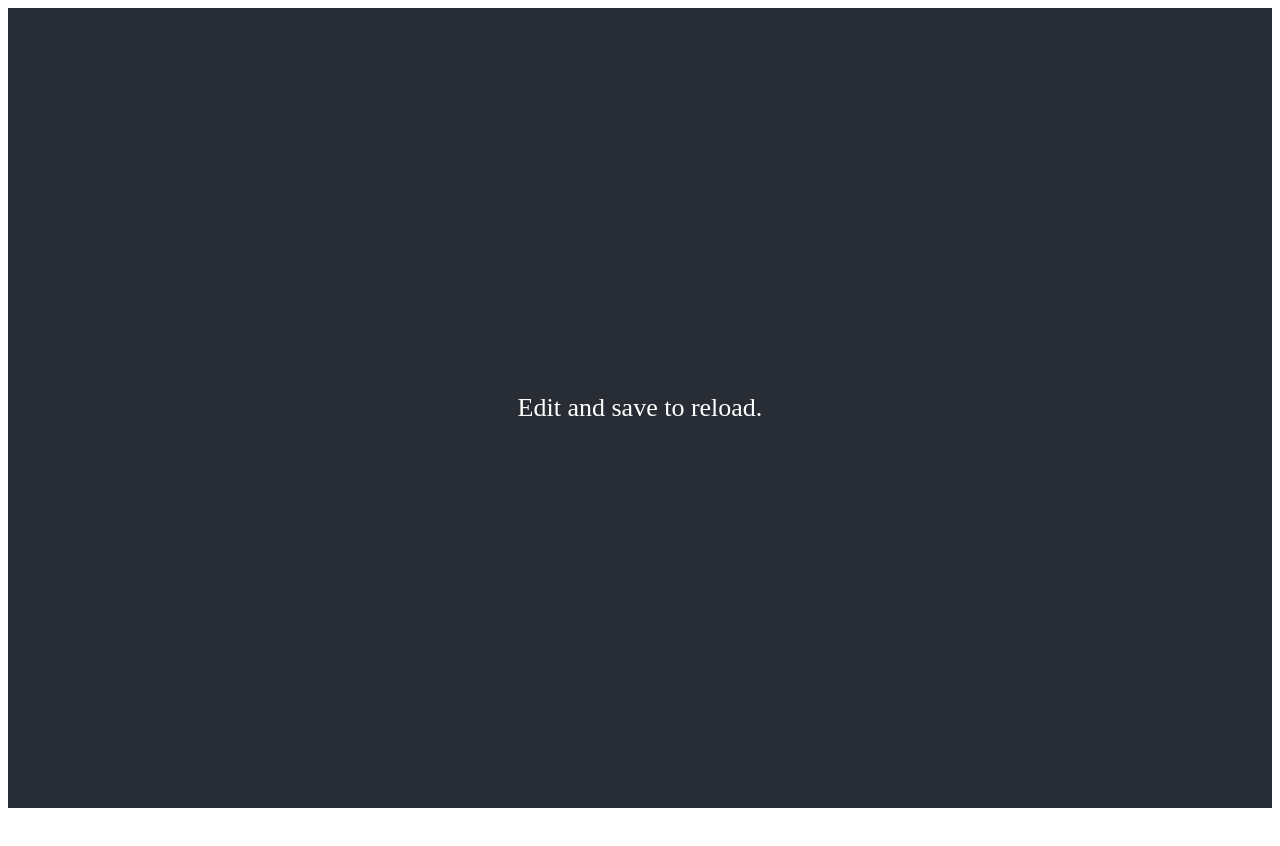
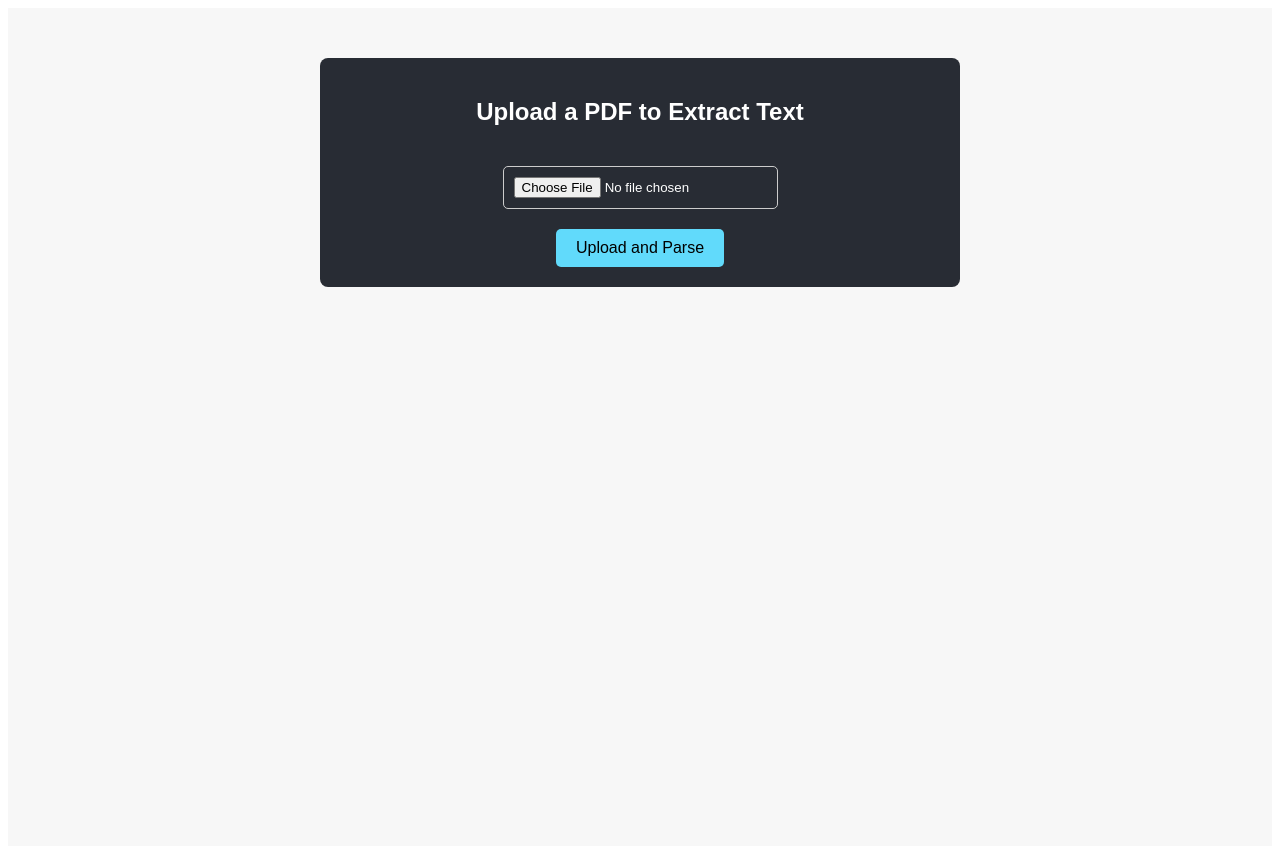
Before and after one commit to Umarrrrrrrrrrrrrrrr/resume_checker, a React (Create React App) app: page / in a window 1280 px wide. Shown: the top 846 px of the page. Before the commit the page ends 816 px from the top, so only its background shows below. Built offline with nearby package versions, Linux system fonts and the light colour scheme.

Commit message:
making place where pdf can be added in the frontend

```diff
--- a/src/App.js
+++ b/src/App.js
@@ -1,14 +1,70 @@
-
 import './App.css';
+import { useState } from 'react';
 
 function App() {
+  const [file, setFile] = useState(null);
+
+  const handleFileChange = (e) => {
+    setFile(e.target.files[0]);
+  };
+
+  const handleUpload = async () => {
+    if (!file) return alert("Please select a PDF file");
+
+    const formData = new FormData();
+    formData.append('pdf', file);
+
+    const response = await fetch('http://localhost:8000/upload/', {
+      method: 'POST',
+      body: formData,
+    });
+
+    const data = await response.json();
+    alert(`Extracted text:\n${data.text}`);
+  };
+
   return (
-    <div className="App">
-      <header className="App-header">
-
-        <p>
-          Edit and save to reload.
-        </p>
+    <div style={{
+      textAlign: 'center',
+      padding: '50px',
+      fontFamily: 'Arial, sans-serif',
+      backgroundColor: '#f7f7f7',
+      minHeight: '100vh'
+    }}>
+      <header style={{
+        backgroundColor: '#282c34',
+        padding: '20px',
+        color: 'white',
+        borderRadius: '8px',
+        maxWidth: '600px',
+        margin: '0 auto'
+      }}>
+        <h2>Upload a PDF to Extract Text</h2>
+        <input
+          type="file"
+          accept="application/pdf"
+          onChange={handleFileChange}
+          style={{
+            margin: '20px 0',
+            padding: '10px',
+            borderRadius: '5px',
+            border: '1px solid #ccc'
+          }}
+        />
+        <br />
+        <button
+          onClick={handleUpload}
+          style={{
+            padding: '10px 20px',
+            fontSize: '16px',
+            backgroundColor: '#61dafb',
+            border: 'none',
+            borderRadius: '5px',
+            cursor: 'pointer'
+          }}
+        >
+          Upload and Parse
+        </button>
       </header>
     </div>
   );
```
Also changed, not shown: src/coc.jsx (deleted).
